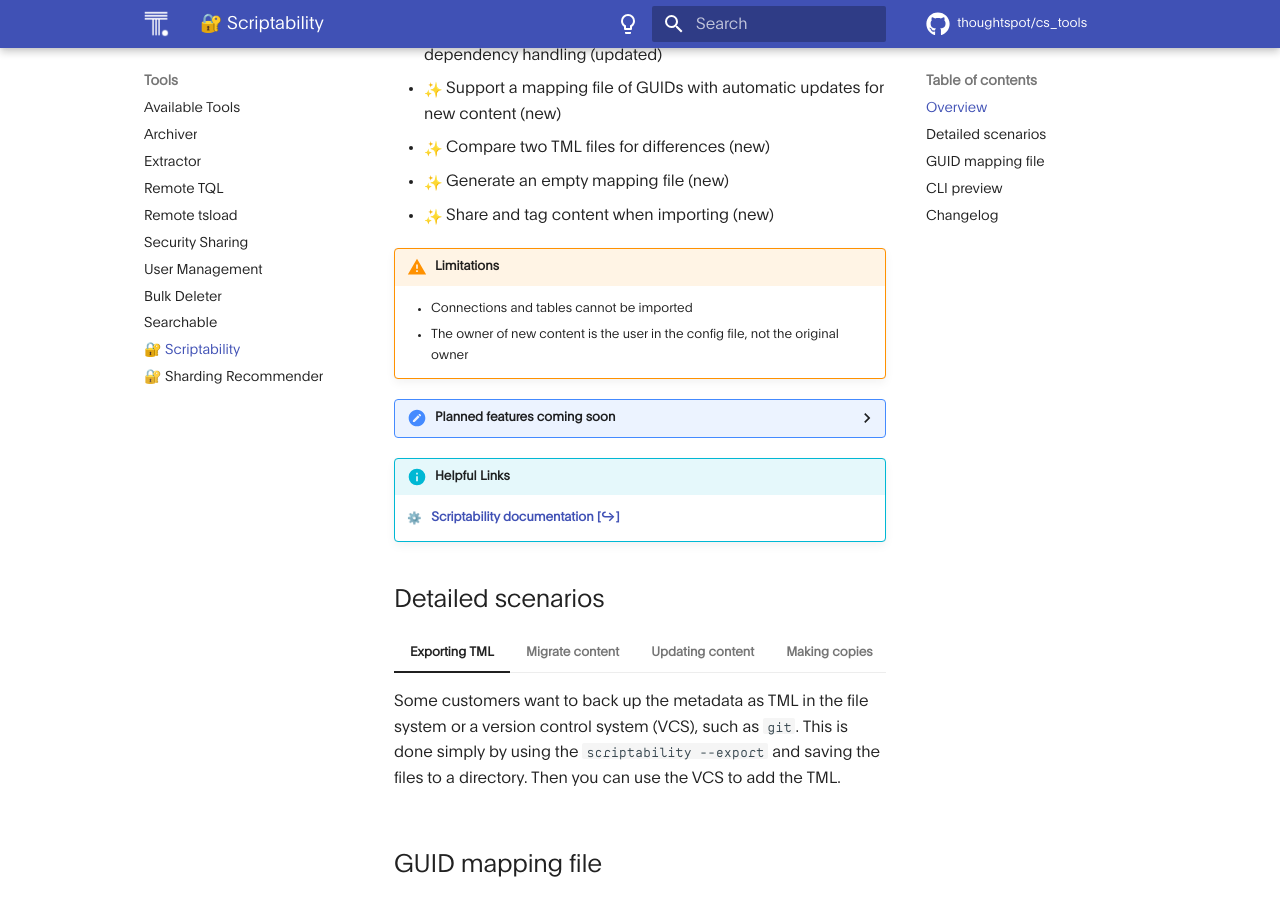
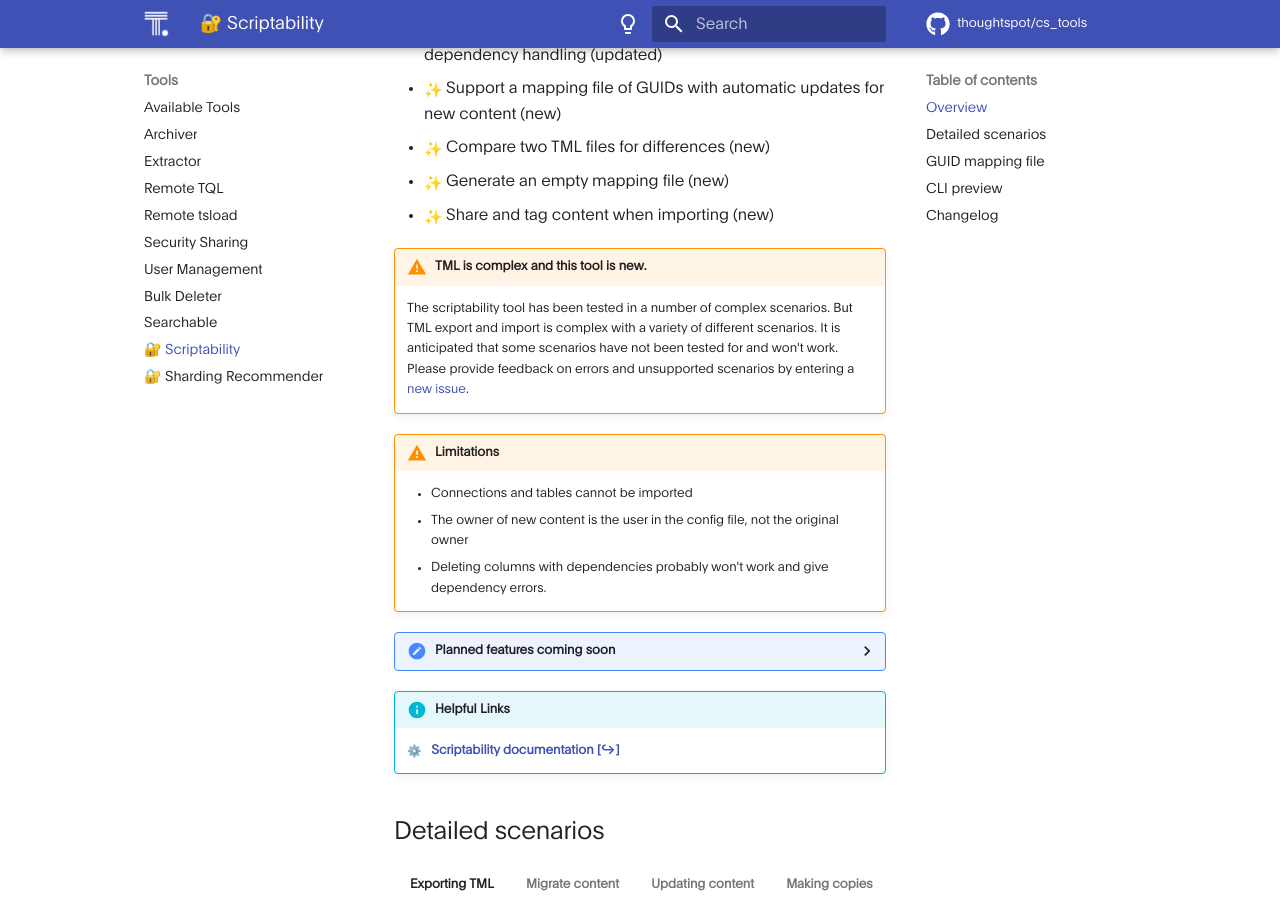
Before and after one commit to thoughtspot/cs_tools, an MkDocs documentation site: the page built from docs/cs-tools/scriptability/README.md, in a window 1280 px wide and 900 px high, scrolled down 1027 px. Built offline with MkDocs 1.6.1 and Material for MkDocs 9.7.7, drawn with Linux system fonts in a browser that asks for light colours; emoji names are drawn with the system emoji font; some web fonts are replaced; comment, search, counter and statistics services are not loaded.

Commit message:
Added more details on limitations to the documentation.

```diff
--- a/docs/cs-tools/scriptability/README.md
+++ b/docs/cs-tools/scriptability/README.md
@@ -39,10 +39,17 @@
 * :sparkles: Generate an empty mapping file (new)
 * :sparkles: Share and tag content when importing (new)
 
+!!! warning "TML is complex and this tool is new."
+
+    The scriptability tool has been tested in a number of complex scenarios.  But TML export and import is complex
+    with a variety of different scenarios.  It is anticipated that some scenarios have not been tested for and
+    won't work.  Please provide feedback on errors and unsupported scenarios by entering a [new issue][gh-issue].
+
 !!! warning "Limitations"
 
     * Connections and tables cannot be imported
     * The owner of new content is the user in the config file, not the original owner
+    * Deleting columns with dependencies probably won't work and give dependency errors.
 
 ??? important "Planned features coming soon"
 
@@ -50,7 +57,7 @@
 
     * Export content based on the owner
     * Set the owner on import
-    * Export and import SQL views (this might already work, but hasn't been tested)
+    * Export and import SQL views (probably won't work, but hasn't been tested)
     * Import connections and tables
 
 !!! info "Helpful Links"
```
Also changed, not shown: 1 other file.
